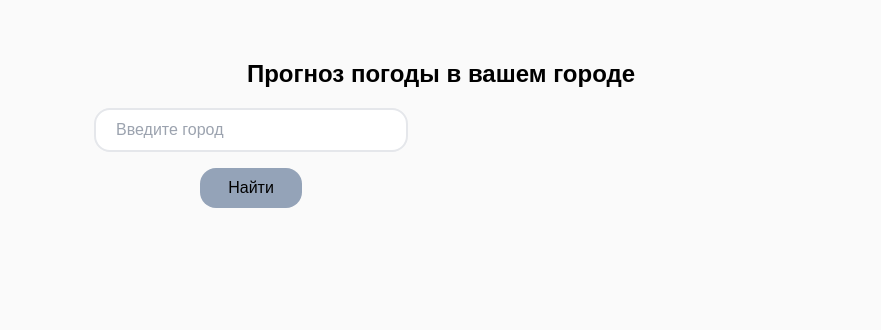
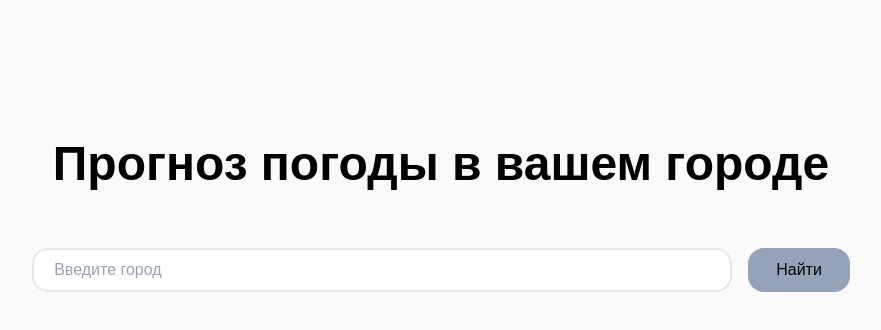
Before and after one commit to NinaBobyleva/Weather, a React (Vite) app: page / in a window 1280 px wide. Shown: the top 330 px of the page, without its empty margins (199-1080 px from the left). Built offline with nearby package versions, Linux system fonts and the light colour scheme; no server answers.

Commit message:
готова мобильная верстка

```diff
--- a/src/components/Form/Form.tsx
+++ b/src/components/Form/Form.tsx
@@ -16,19 +16,19 @@ export function Form({
   return (
     <form
       onSubmit={handleNewCityForm}
-      className="flex flex-wrap justify-center w-[320px] gap-4 py-4"
+      className="flex flex-wrap xl:flex-nowrap justify-center gap-4 py-4 sm:py-8 md:py-12"
     >
       <input
         onChange={(e) => setCityNameInput(e.target.value)}
         type="search"
-        className="border-2 rounded-2xl px-5 py-2 outline-none w-[314px]"
+        className="border-2 rounded-2xl px-5 py-2 outline-none w-[320px] sm:w-[500px] md:w-[700px]"
         value={cityNameInput}
         placeholder="Введите город"
       />
 
       <button
         type="submit"
-        className=" font-sans bg-slate-400 px-7 py-2 rounded-2xl"
+        className="bg-slate-400 px-7 py-2 rounded-2xl"
       >
         Найти
       </button>
--- a/src/components/WeatherBlock/WeatherBlock.tsx
+++ b/src/components/WeatherBlock/WeatherBlock.tsx
@@ -33,7 +33,7 @@ export function WeatherBlock({
   }, [latitude, longitude]);
 
   return (
-    <div className="flex flex-wrap xl:flex-nowrap justify-center gap-4 mb-10">
+    <div className="flex flex-wrap xl:flex-nowrap justify-center gap-4 sm:gap-8 mb-10">
       {weatherData?.current ? (
         <CurrentWeather
           cityName={cityName}
--- a/src/components/Wrapper/Wrapper.tsx
+++ b/src/components/Wrapper/Wrapper.tsx
@@ -2,7 +2,7 @@ import { ReactNode } from "react";
 
 export function Wrapper({children}: {children: ReactNode}) {
     return (
-        <main className="padding sm:paddingSM md:paddingMD">
+        <main className="padding sm:paddingSM md-xl:paddingMD xl:px-[112px]">
             {children}
         </main>
     );
--- a/src/pages/HomePage/HomePage.tsx
+++ b/src/pages/HomePage/HomePage.tsx
@@ -24,8 +24,8 @@ export function HomePage() {
   return (
     <Wrapper>
       <div>
-        <div className="mt-14">
-          <h1 className="font-semibold text-[24px] text-center">
+        <div className="mt-14 sm:mt-28 xl:mt-32">
+          <h1 className="font-semibold text-[24px] sm:text-[28px] md:text-[48px] text-center">
             Прогноз погоды в вашем городе
           </h1>
         </div>
```
